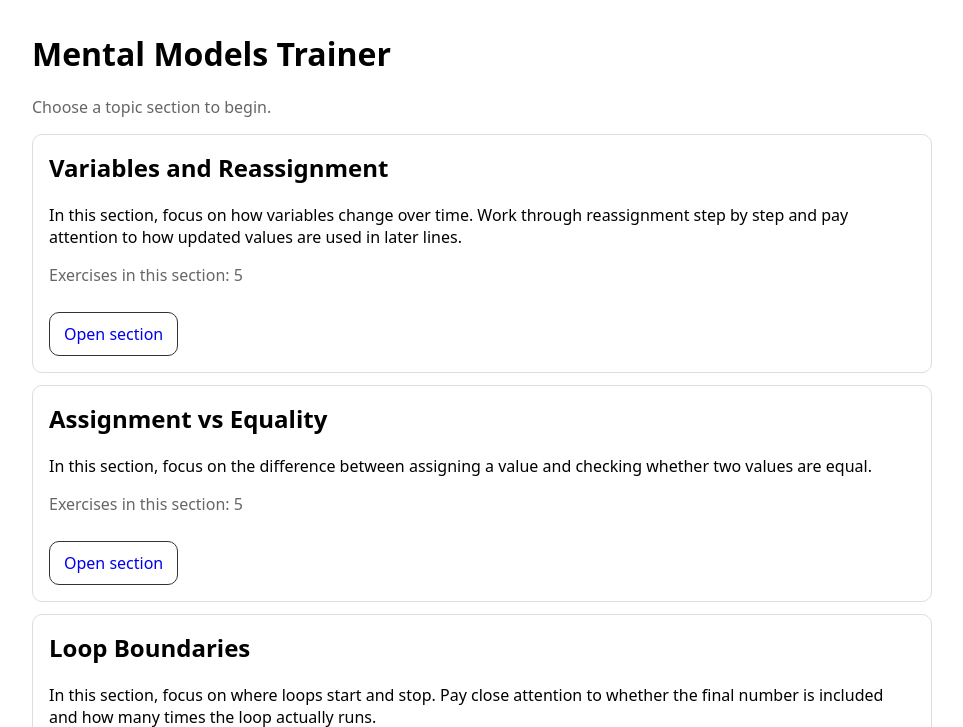
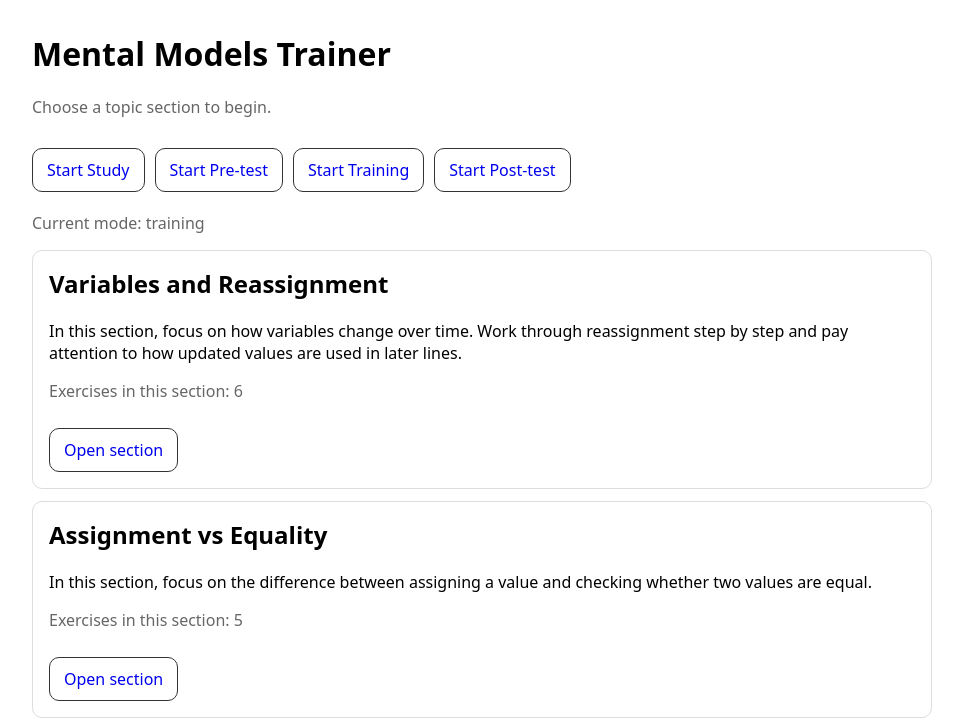
Before and after one commit to sscarlettxx/fyp-mental-models, a Flask app: page / in a window 1280 px wide. Shown: the top 727 px of the page, without its empty margins (158-1121 px from the left). Run offline with Flask 3, Linux system fonts and the light colour scheme.

Commit message:
pre, post and training test

```diff
--- a/app.py
+++ b/app.py
@@ -1,17 +1,39 @@
-from flask import Flask, render_template, request, redirect, url_for, abort
+from flask import Flask, render_template, request, redirect, url_for, abort, session
 from engine import load_exercises, index_by_id, check_answer, neighbours
 from logger import log_attempt, ensure_log_file
 
 APP_TITLE = "Mental Models Trainer"
 EXERCISES_PATH = "exercises.json"
+PRETEST_PATH = "pretest.json"
+POSTTEST_PATH = "posttest.json"
 LOG_PATH = "logs.csv"
 
 app = Flask(__name__)
+app.secret_key = "dev-secret-key"
 
 # Load exercises once at the start
 _exercises_list = load_exercises(EXERCISES_PATH)
 _exercises_by_id = index_by_id(_exercises_list)
 _exercise_ids = [ex["exercise_id"] for ex in _exercises_list]
+
+_pretest_list = load_exercises(PRETEST_PATH)
+_pretest_by_id = index_by_id(_pretest_list)
+_pretest_ids = [ex["exercise_id"] for ex in _pretest_list]
+_posttest_list = load_exercises(POSTTEST_PATH)
+_posttest_by_id = index_by_id(_posttest_list)
+_posttest_ids = [ex["exercise_id"] for ex in _posttest_list]
+
+TRAINING_IDS = [
+    "VAR_01",
+    "VAR_06",
+    "EQ_01",
+    "EQ_02",
+    "LOOP_01",
+    "LOOP_04",
+    "LOOP_05",
+    "RET_01",
+    "RET_02",
+]
 
 CATEGORY_ORDER = [
     ("variable_reassignment", "Variables and Reassignment"),
@@ -52,10 +74,13 @@ def index():
         "index.html",
         title=APP_TITLE,
         categories=categories,
+        current_mode=session.get("mode", "training"),
     )
 
 @app.route("/topic/<category_key>")
 def topic_page(category_key: str):
+    session["mode"] = "training"
+    session["training_sequence"] = False
     category_label = dict(CATEGORY_ORDER).get(category_key)
     if category_label is None:
         abort(404)
@@ -72,18 +97,111 @@ def topic_page(category_key: str):
     )
 
 
+@app.route("/pretest")
+def start_pretest():
+    session["mode"] = "pretest"
+    if not _pretest_ids:
+        return redirect(url_for("index"))
+    return redirect(url_for("exercise_page", exercise_id=_pretest_ids[0]))
+
+
+@app.route("/training")
+def start_training():
+    session["mode"] = "training"
+    session["training_sequence"] = True
+    first_training_id = TRAINING_IDS[0] if TRAINING_IDS else None
+    if not first_training_id:
+        return redirect(url_for("index"))
+    return redirect(url_for("exercise_page", exercise_id=first_training_id))
+
+
+@app.route("/posttest")
+def start_posttest():
+    session["mode"] = "posttest"
+    if not _posttest_ids:
+        return redirect(url_for("index"))
+    return redirect(url_for("exercise_page", exercise_id=_posttest_ids[0]))
+
+@app.route("/study")
+def study_start():
+    session["study_mode"] = True
+    session["mode"] = "pretest"
+    return render_template("study_intro.html", title=APP_TITLE)
+
+
+@app.route("/study/pretest/start")
+def study_pretest_start():
+    session["study_mode"] = True
+    session["mode"] = "pretest"
+    if not _pretest_ids:
+        return redirect(url_for("index"))
+    return redirect(url_for("exercise_page", exercise_id=_pretest_ids[0]))
+
+
+@app.route("/study/training_intro")
+def study_training_intro():
+    session["study_mode"] = True
+    session["mode"] = "training"
+    return render_template("training_intro.html", title=APP_TITLE)
+
+
+@app.route("/study/training/start")
+def study_training_start():
+    session["study_mode"] = True
+    session["mode"] = "training"
+    session["training_sequence"] = True
+    first_training_id = TRAINING_IDS[0] if TRAINING_IDS else None
+    if not first_training_id:
+        return redirect(url_for("index"))
+    return redirect(url_for("exercise_page", exercise_id=first_training_id))
+
+
+@app.route("/study/posttest_intro")
+def study_posttest_intro():
+    session["study_mode"] = True
+    session["mode"] = "posttest"
+    return render_template("posttest_intro.html", title=APP_TITLE)
+
+
+@app.route("/study/posttest/start")
+def study_posttest_start():
+    session["study_mode"] = True
+    session["mode"] = "posttest"
+    first_posttest_id = _posttest_ids[0] if _posttest_ids else None
+    if not first_posttest_id:
+        return redirect(url_for("index"))
+    return redirect(url_for("exercise_page", exercise_id=first_posttest_id))
+
+
 @app.route("/exercise/<exercise_id>", methods=["GET", "POST"])
 def exercise_page(exercise_id: str):
-    ex = _exercises_by_id.get(exercise_id)
+    mode = session.get("mode", "training")
+
+    if mode == "pretest":
+        ex = _pretest_by_id.get(exercise_id)
+        current_ids = _pretest_ids
+    elif mode == "posttest":
+        ex = _posttest_by_id.get(exercise_id)
+        current_ids = _posttest_ids
+    else:
+        ex = _exercises_by_id.get(exercise_id)
+        if session.get("training_sequence", False):
+            current_ids = TRAINING_IDS
+        else:
+            current_ids = _exercise_ids
+
     if ex is None:
         abort(404)
 
-    prev_id, next_id = neighbours(_exercise_ids, exercise_id)
+    prev_id, next_id = neighbours(current_ids, exercise_id)
 
     result = None
     if request.method == "POST":
         user_answer = request.form.get("answer", "")
         result = check_answer(ex, user_answer)
+
+        if mode != "training":
+            result["feedback"] = ""
 
         log_attempt(
             LOG_PATH,
@@ -95,6 +213,20 @@ def exercise_page(exercise_id: str):
             wrong_key=result["wrong_key"],
         )
 
+        study_mode = session.get("study_mode", False)
+        if study_mode:
+            if next_id is not None:
+                return redirect(url_for("exercise_page", exercise_id=next_id))
+
+            if mode == "pretest":
+                return redirect(url_for("study_training_intro"))
+
+            if mode == "training":
+                return redirect(url_for("study_posttest_intro"))
+
+            if mode == "posttest":
+                return redirect(url_for("study_end"))
+
     return render_template(
         "exercise.html",
         title=APP_TITLE,
@@ -104,16 +236,22 @@ def exercise_page(exercise_id: str):
         next_id=next_id,
         category_key=ex["misconception"],
         category_label=dict(CATEGORY_ORDER).get(ex["misconception"], ex["misconception"]),
+        current_mode=mode,
+        study_mode=session.get("study_mode", False),
     )
 
 
 @app.route("/start")
 def start():
-    first_category_key = CATEGORY_ORDER[0][0] if CATEGORY_ORDER else None
-    if not first_category_key:
-        return redirect(url_for("index"))
-    return redirect(url_for("topic_page", category_key=first_category_key))
+    return redirect(url_for("index"))
+
+@app.route("/study/end")
+def study_end():
+    session.pop("training_sequence", None)
+    session.pop("study_mode", None)
+    session.pop("mode", None)
+    return render_template("study_end.html", title=APP_TITLE)
+
 
 if __name__ == "__main__":
-    # For local development
     app.run(debug=True)
--- a/engine.py
+++ b/engine.py
@@ -10,7 +10,7 @@ def load_exercises(path: str | Path) -> List[Dict[str, Any]]:
     if not isinstance(data, list):
         raise ValueError("exercises.json must be a JSON list (top-level []).")
 
-    required = {"exercise_id", "misconception", "prompt", "correct_answer", "wrong_answers"}
+    required = {"exercise_id", "misconception", "prompt", "correct_answer"}
     for ex in data:
         if not isinstance(ex, dict):
             raise ValueError("Each exercise must be a JSON object.")
@@ -18,7 +18,7 @@ def load_exercises(path: str | Path) -> List[Dict[str, Any]]:
         if missing:
             raise ValueError(f"Exercise missing keys {missing}: {ex}")
 
-        if not isinstance(ex["wrong_answers"], dict):
+        if "wrong_answers" in ex and not isinstance(ex["wrong_answers"], dict):
             raise ValueError(f'Exercise {ex.get("exercise_id")} wrong_answers must be an object.')
 
     return data
--- a/exercises.json
+++ b/exercises.json
@@ -12,6 +12,19 @@
       "2": "You only used the added value. The new value is based on the old value plus 2."
     },
     "fallback_feedback": "Incorrect. x starts as 3, then x = x + 2 updates it to 5, so the program prints 5."
+  },
+  {
+    "exercise_id": "VAR_06",
+    "misconception": "variable_reassignment",
+    "prompt": "What does this print?\n\nx = 2\ny = x\nx = 5\nprint(y)",
+    "correct_answer": "2",
+    "accepted_correct": ["2"],
+    "wrong_answers": {
+      "5": "You assumed y changes when x changes. But y was given the value of x at that moment, so changing x later does not change y.",
+      "x": "The program does not print the variable name itself. It prints the value currently stored in y, which is 2.",
+      "25": "You combined the two numbers, but the code does not join them together. y keeps the value 2 even after x changes to 5."
+    },
+    "fallback_feedback": "Incorrect. y is assigned the value of x when x is 2. Later, x changes to 5, but that does not change y, so the program prints 2."
   },
   {
     "exercise_id": "VAR_02",
--- /dev/null
+++ b/posttest.json
@@ -0,0 +1,42 @@
+[
+  {
+    "exercise_id": "POST_01",
+    "misconception": "variable_reassignment",
+    "prompt": "What does this print?\n\na = 10\nb = a\na = 1\nprint(b)",
+    "correct_answer": "10",
+    "accepted_correct": ["10"],
+    "fallback_feedback": "Post-test mode: no feedback."
+  },
+  {
+    "exercise_id": "POST_02",
+    "misconception": "assignment_vs_equality",
+    "prompt": "What does this print?\n\nx = 7\nif x == 7:\n    print(\"yes\")\nelse:\n    print(\"no\")",
+    "correct_answer": "yes",
+    "accepted_correct": ["yes", "Yes"],
+    "fallback_feedback": "Post-test mode: no feedback."
+  },
+  {
+    "exercise_id": "POST_03",
+    "misconception": "loop_boundaries",
+    "prompt": "What does this print?\n\nfor i in range(1, 5):\n    print(i)",
+    "correct_answer": "1 2 3 4",
+    "accepted_correct": ["1 2 3 4", "1, 2, 3, 4", "1,2,3,4", "1\n2\n3\n4"],
+    "fallback_feedback": "Post-test mode: no feedback."
+  },
+  {
+    "exercise_id": "POST_04",
+    "misconception": "loop_boundaries",
+    "prompt": "What does this print?\n\ntotal = 0\nfor i in range(4):\n    total += i\nprint(total)",
+    "correct_answer": "6",
+    "accepted_correct": ["6"],
+    "fallback_feedback": "Post-test mode: no feedback."
+  },
+  {
+    "exercise_id": "POST_05",
+    "misconception": "return_vs_print_and_scope",
+    "prompt": "What does this print?\n\ndef g():\n    print(5)\n\nx = g()\nprint(x)",
+    "correct_answer": "5 none",
+    "accepted_correct": ["5 none", "5 None", "5, None", "5\nNone", "5\nnone"],
+    "fallback_feedback": "Post-test mode: no feedback."
+  }
+]
--- /dev/null
+++ b/pretest.json
@@ -0,0 +1,42 @@
+[
+  {
+    "exercise_id": "PRE_01",
+    "misconception": "variable_reassignment",
+    "prompt": "What does this print?\n\nx = 2\ny = x\nx = 5\nprint(y)",
+    "correct_answer": "2",
+    "accepted_correct": ["2"],
+    "fallback_feedback": "Pre-test mode: no feedback."
+  },
+  {
+    "exercise_id": "PRE_02",
+    "misconception": "assignment_vs_equality",
+    "prompt": "What does this print?\n\nx = 3\nprint(x == 4)",
+    "correct_answer": "False",
+    "accepted_correct": ["False", "false"],
+    "fallback_feedback": "Pre-test mode: no feedback."
+  },
+  {
+    "exercise_id": "PRE_03",
+    "misconception": "loop_boundaries",
+    "prompt": "What does this print?\n\nfor i in range(3):\n    print(i)",
+    "correct_answer": "0 1 2",
+    "accepted_correct": ["0 1 2", "0, 1, 2", "0,1,2", "0\n1\n2"],
+    "fallback_feedback": "Pre-test mode: no feedback."
+  },
+  {
+    "exercise_id": "PRE_04",
+    "misconception": "loop_boundaries",
+    "prompt": "How many times does this loop run?\n\ncount = 0\nfor i in range(1, 4):\n    count += 1\nprint(count)",
+    "correct_answer": "3",
+    "accepted_correct": ["3"],
+    "fallback_feedback": "Pre-test mode: no feedback."
+  },
+  {
+    "exercise_id": "PRE_05",
+    "misconception": "return_vs_print_and_scope",
+    "prompt": "What does this print?\n\ndef f():\n    return 5\n\nx = f()\nprint(x)",
+    "correct_answer": "5",
+    "accepted_correct": ["5"],
+    "fallback_feedback": "Pre-test mode: no feedback."
+  }
+]
--- a/templates/index.html
+++ b/templates/index.html
@@ -14,7 +14,16 @@
 </head>
 <body>
   <h1>{{ title }}</h1>
+
   <p class="muted">Choose a topic section to begin.</p>
+  <div style="margin: 20px 0; display: flex; gap: 10px; flex-wrap: wrap;">
+    <a class="btn" href="{{ url_for('study_start') }}">Start Study</a>
+    <a class="btn" href="{{ url_for('start_pretest') }}">Start Pre-test</a>
+    <a class="btn" href="{{ url_for('start_training') }}">Start Training</a>
+    <a class="btn" href="{{ url_for('start_posttest') }}">Start Post-test</a>
+  </div>
+
+  <p class="muted">Current mode: {{ current_mode }}</p>
 
   {% for category in categories %}
     <div class="card">
```
Also changed, not shown: logs.csv (+63 -0 lines), requirements.txt (added, +45 -0 lines), templates/posttest_intro.html (added, +28 -0 lines), templates/study_end.html (added, +29 -0 lines), templates/study_intro.html (added, +35 -0 lines), templates/training_intro.html (added, +28 -0 lines), templates/training.html (added), 1 other file.
